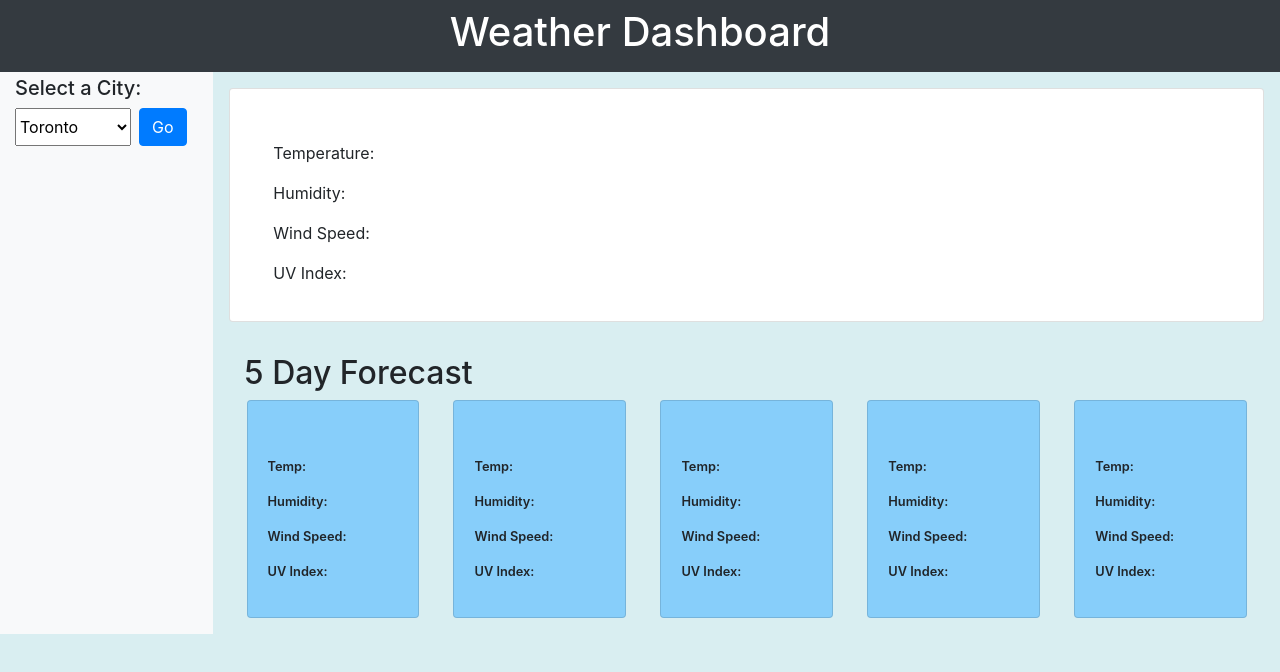
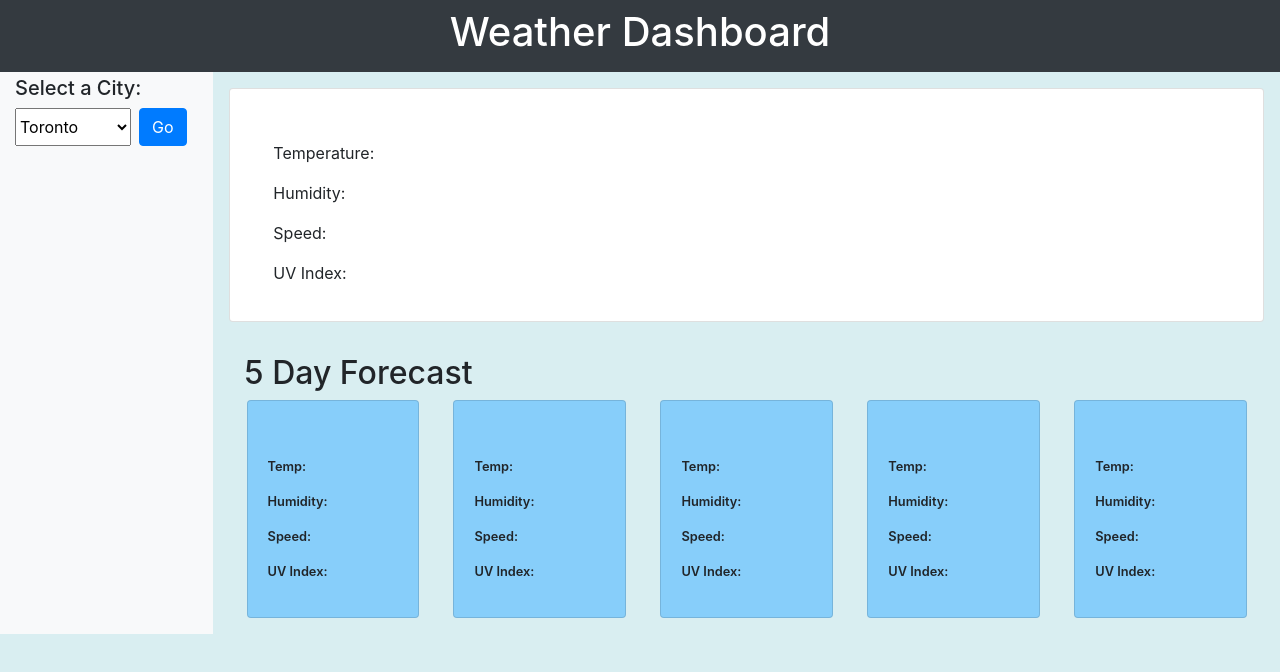
Before and after one commit to amal004/Weatherdashboard, a website: page index.html in a window 1280 px wide. Drawn offline with nearby package versions, Linux system fonts and the light colour scheme; no server answers.

Commit message:
modify the wind speed

```diff
--- a/index.html
+++ b/index.html
@@ -43,7 +43,7 @@
               <img id="weather-icon" />
               <p class="pl-2">Temperature: <span id="temperature"></span></p>
               <p class="pl-2">Humidity: <span id="humidity"></span></p>
-              <p class="pl-2">Wind Speed: <span id="wind-speed"></span></p>
+              <p class="pl-2">Speed: <span id="wind-speed"></span></p>
               <p class="pl-2">UV Index: <span id="uv-index" class="p-1"></span></p>
             </div>
           </div>
@@ -60,7 +60,7 @@
                 <img class="fiveDay-img mb-2" />
                 <p>Temp: <span class="fiveDay-temp"></span></p>
                 <p>Humidity: <span class="fiveDay-humid"></span></p>
-                <p>Wind Speed: <span class="fiveDay-wind"></span></p>
+                <p>Speed: <span class="fiveDay-wind"></span></p>
                 <p>UV Index: <span class="fiveDay-uv"></span></p>
               </div>
             </div>
@@ -71,7 +71,7 @@
                 <img class="fiveDay-img mb-2" />
                 <p>Temp: <span class="fiveDay-temp"></span></p>
                 <p>Humidity: <span class="fiveDay-humid"></span></p>
-                <p>Wind Speed: <span class="fiveDay-wind"></span></p>
+                <p>Speed: <span class="fiveDay-wind"></span></p>
                 <p>UV Index: <span class="fiveDay-uv"></span></p>
               </div>
             </div>
@@ -82,7 +82,7 @@
                 <img class="fiveDay-img mb-2" />
                 <p>Temp: <span class="fiveDay-temp"></span></p>
                 <p>Humidity: <span class="fiveDay-humid"></span></p>
-                <p>Wind Speed: <span class="fiveDay-wind"></span></p>
+                <p>Speed: <span class="fiveDay-wind"></span></p>
                 <p>UV Index: <span class="fiveDay-uv"></span></p>
               </div>
             </div>
@@ -93,7 +93,7 @@
                 <img class="fiveDay-img mb-2" />
                 <p>Temp: <span class="fiveDay-temp"></span></p>
                 <p>Humidity: <span class="fiveDay-humid"></span></p>
-                <p>Wind Speed: <span class="fiveDay-wind"></span></p>
+                <p>Speed: <span class="fiveDay-wind"></span></p>
                 <p>UV Index: <span class="fiveDay-uv"></span></p>
               </div>
             </div>
@@ -104,7 +104,7 @@
                 <img class="fiveDay-img mb-2" />
                 <p>Temp: <span class="fiveDay-temp"></span></p>
                 <p>Humidity: <span class="fiveDay-humid"></span></p>
-                <p>Wind Speed: <span class="fiveDay-wind"></span></p>
+                <p>Speed: <span class="fiveDay-wind"></span></p>
                 <p>UV Index: <span class="fiveDay-uv"></span></p>
               </div>
             </div>
```
